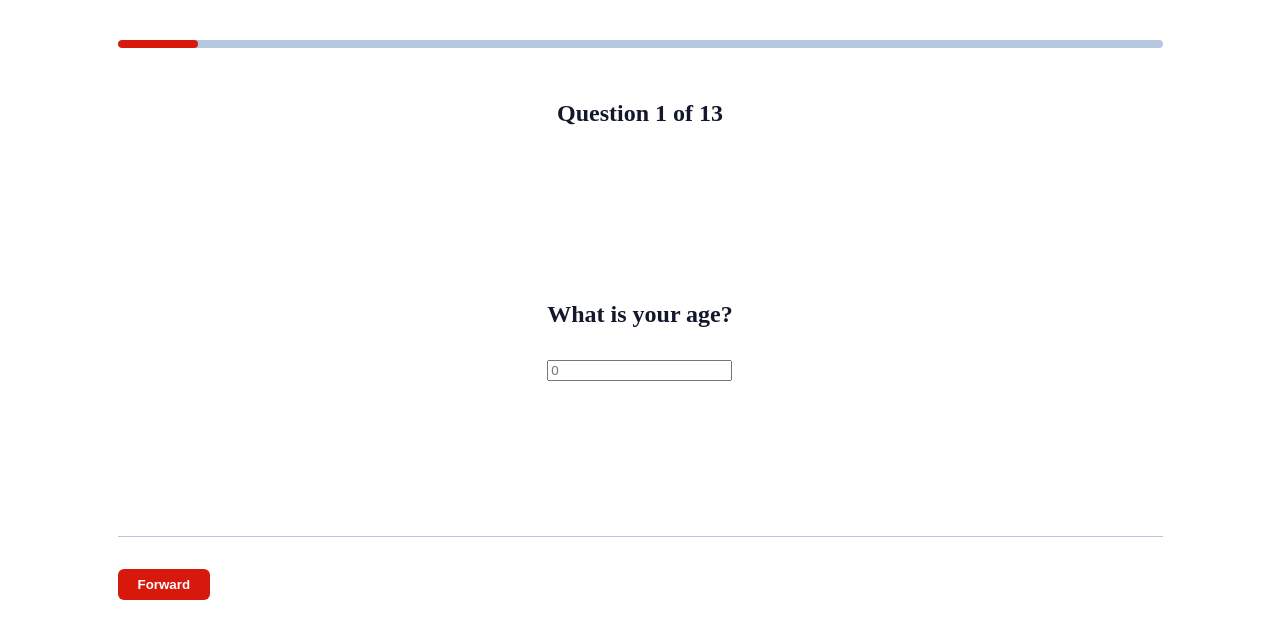
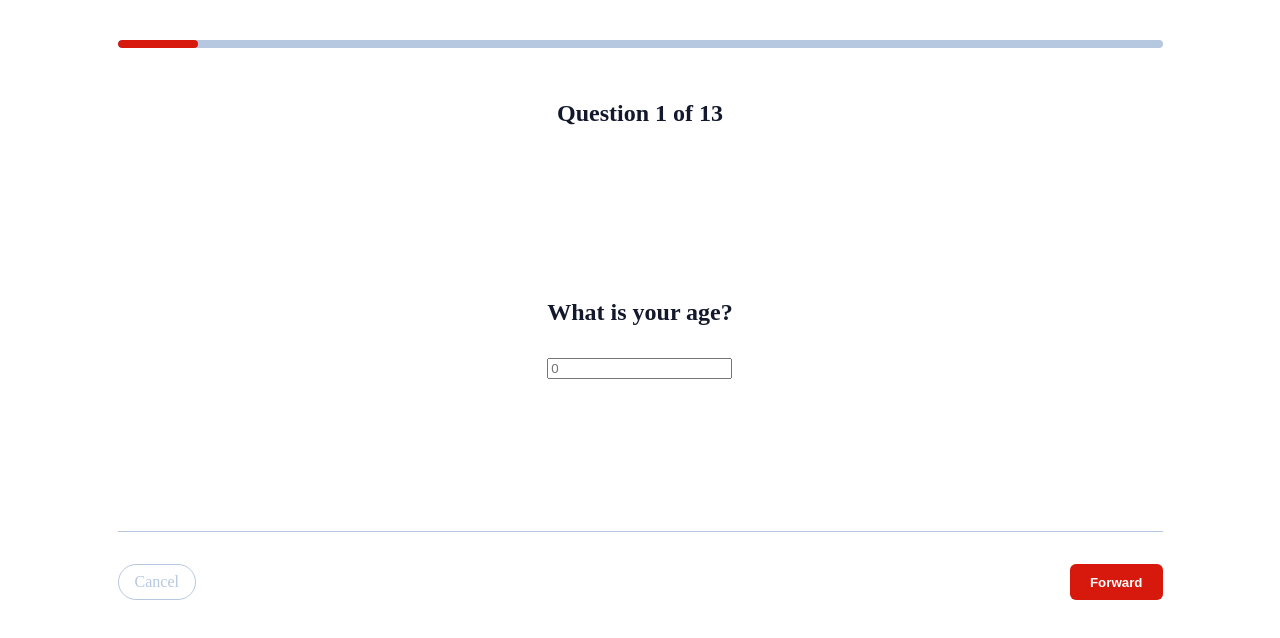
Before and after one commit to kathy-codes/lovebug-frontend, a React (Vite) app: page /quizmanager in a window 1280 px wide. Shown: the top 638 px of the page. Built offline with nearby package versions, Linux system fonts and the light colour scheme.

Commit message:
add cancel button

```diff
--- a/src/pages/QuizManager/QuizManager.jsx
+++ b/src/pages/QuizManager/QuizManager.jsx
@@ -130,8 +130,10 @@ const QuizManager = ({ responses, setResponses }) => {
             </div>
 
             <div className="quiz-controls">
-                {step > 1 && (
+                {step > 1 ? (
                     <Button onClick={handlePrev}>Back</Button>
+                ) : (
+                    <Button isLink to="/" variant="secondary">Cancel</Button>
                 )}
 
                 {step < totalSteps ? (
```
